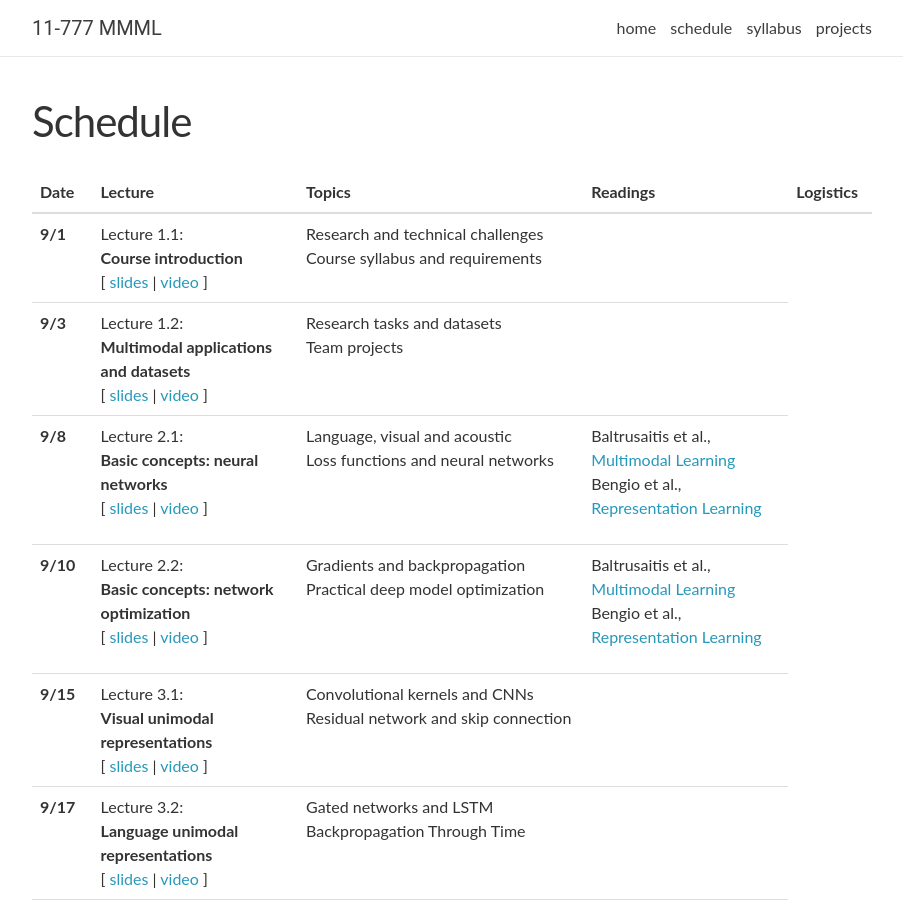
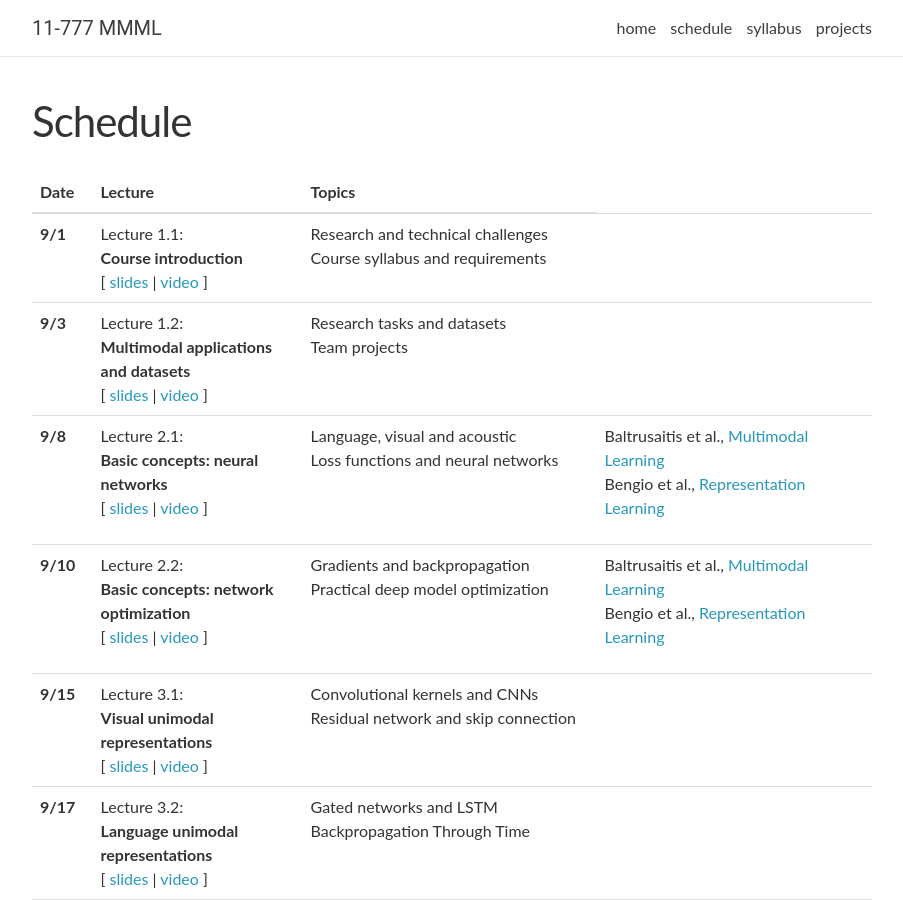
Before and after one commit to CMU-MultiComp-Lab/mmml-course, a Jekyll site: the page built from _pages/schedule.md, in a window 1280 px wide and 900 px high. Shown: the whole window, without its empty margins (188-1091 px from the left). Built offline with Jekyll 4.4.1, drawn with Linux system fonts in a browser that asks for light colours; nearby versions of some CDN libraries; comment, search, counter and statistics services are not loaded.

Commit message:
Update schedule.html

```diff
--- a/_layouts/schedule.html
+++ b/_layouts/schedule.html
@@ -14,16 +14,12 @@
         <col style="width:5%">
         <col style="width:25%">
         <col style="width:35%">
-        <col style="width:25%">
-        <col style="width:10%">
       </colgroup>
       <thead class="thead-light">
         <tr>
           <th scope="col">Date</th>
           <th scope="col">Lecture</th>
           <th scope="col">Topics</th>
-          <th scope="col">Readings</th>
-          <th scope="col">Logistics</th>
         </tr>
       </thead>
       <tbody>
```
